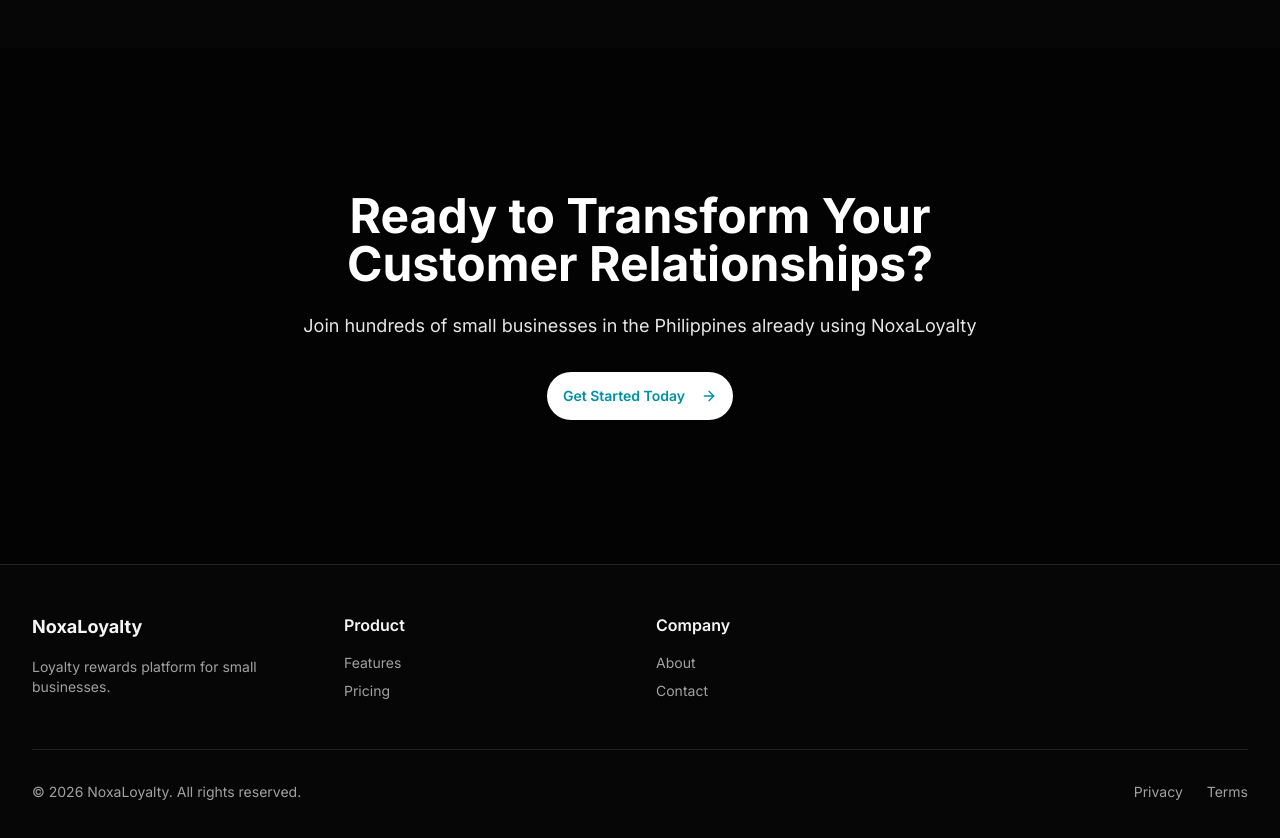
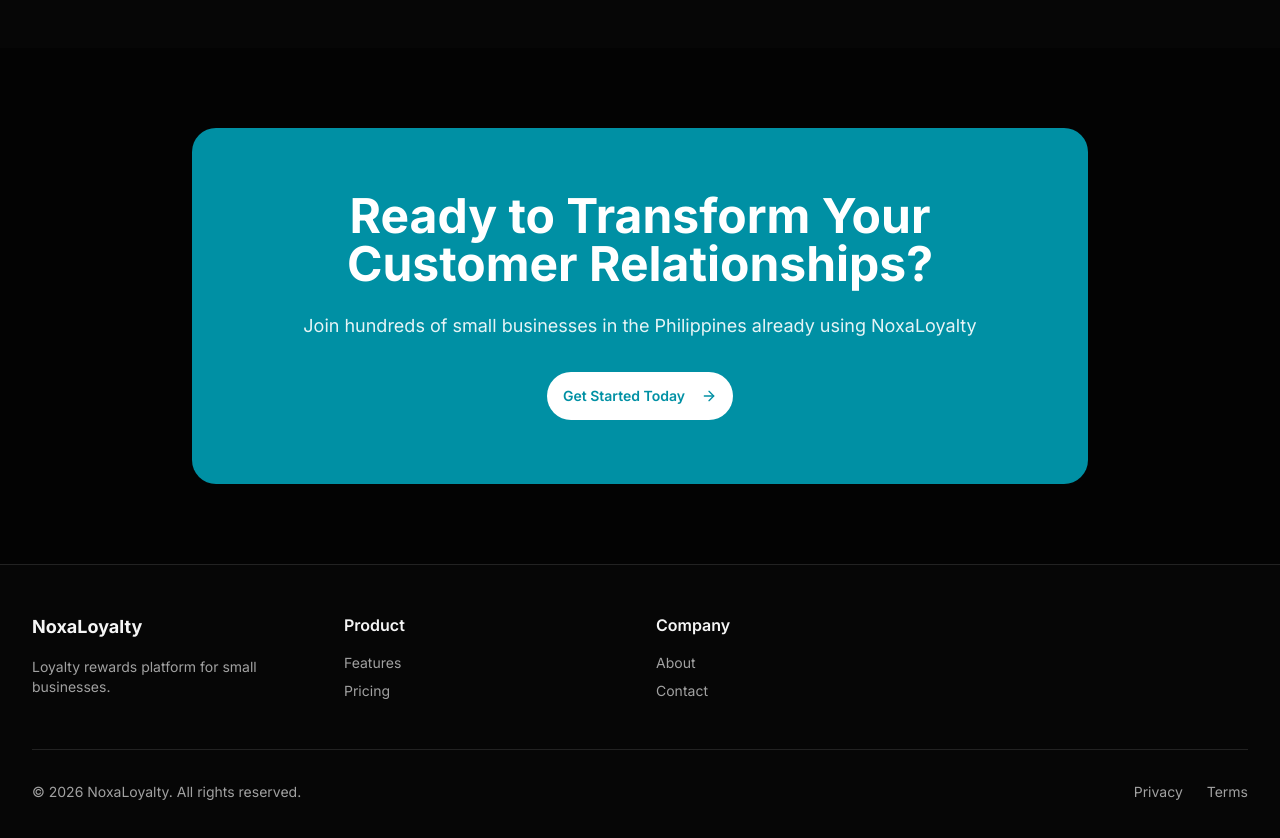
Before and after one commit to OmharRegidor/LoyaltyRewardSystem, a Next.js app in the folder apps/web/: page / in a window 1280 px wide. Shown: the part 2960-3798 px from the top of the page. Built offline with nearby package versions, Linux system fonts and the light colour scheme.

Commit message:
fix: background color for button & CTA's

```diff
--- a/apps/web/app/page.tsx
+++ b/apps/web/app/page.tsx
@@ -192,7 +192,7 @@ function PricingSection({
                 href="https://mail.google.com/"
                 target="_blank"
                 rel="noopener noreferrer"
-                className="flex-1 linear-primary text-primary-foreground inline-flex items-center justify-center rounded-md text-sm font-medium ring-offset-background transition-colors focus-visible:outline-none focus-visible:ring-2 focus-visible:ring-ring focus-visible:ring-offset-2 disabled:pointer-events-none disabled:opacity-50 h-10 px-4 py-2 hover:opacity-90"
+                className="flex-1 linear-primary text-primary-foreground inline-flex items-center justify-center rounded-md text-sm font-medium ring-offset-background transition-colors focus-visible:outline-none focus-visible:ring-2 focus-visible:ring-ring focus-visible:ring-offset-2 disabled:pointer-events-none disabled:opacity-50 h-10 px-4 py-2 hover:opacity-90 bg-[#0090a4] text-black"
               >
                 Send Email
               </a>
@@ -683,7 +683,7 @@ export default function Home() {
       {/* CTA Section */}
       <section className="py-20 px-4 sm:px-6 lg:px-8">
         <motion.div
-          className="max-w-4xl mx-auto text-center linear-primary rounded-3xl p-12 sm:p-16 text-white"
+          className="max-w-4xl mx-auto text-center linear-primary rounded-3xl p-12 sm:p-16 text-white bg-[#0090a4]"
           initial="hidden"
           whileInView="visible"
           viewport={{ once: true }}
```
